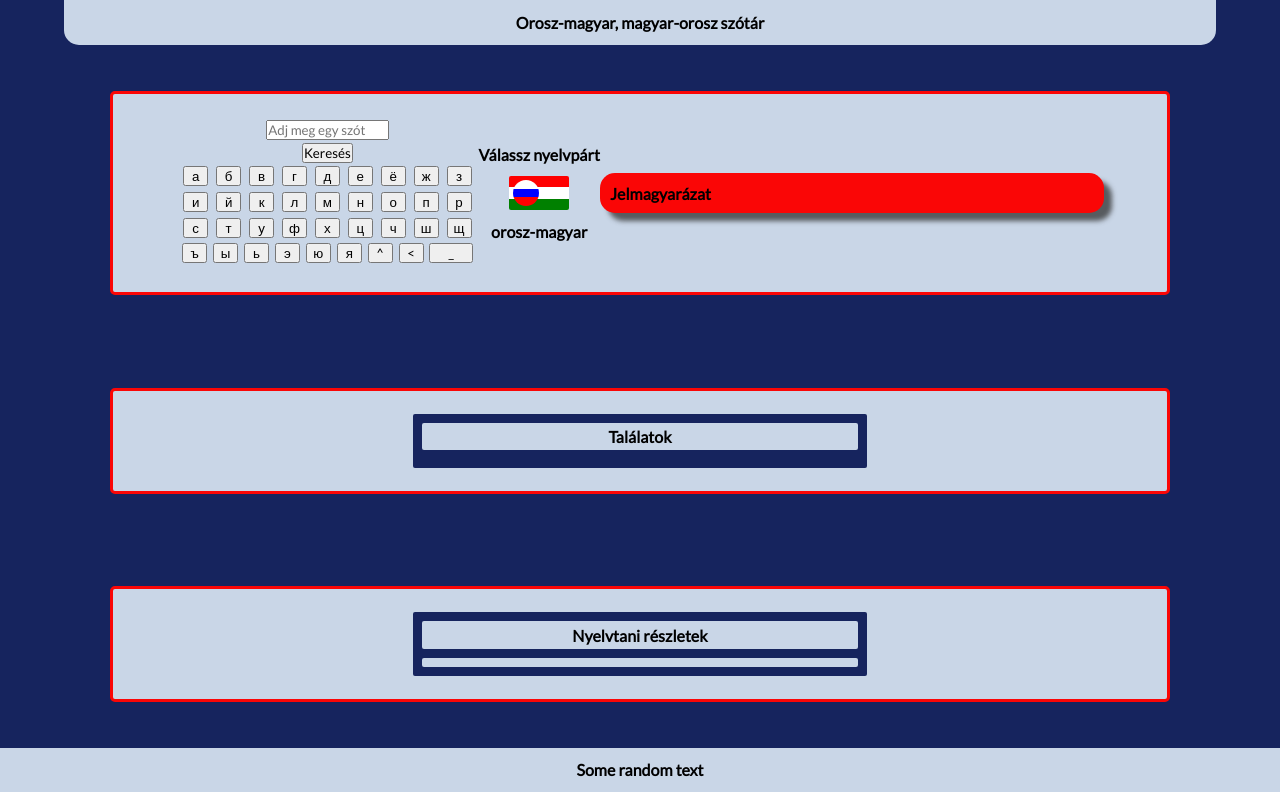
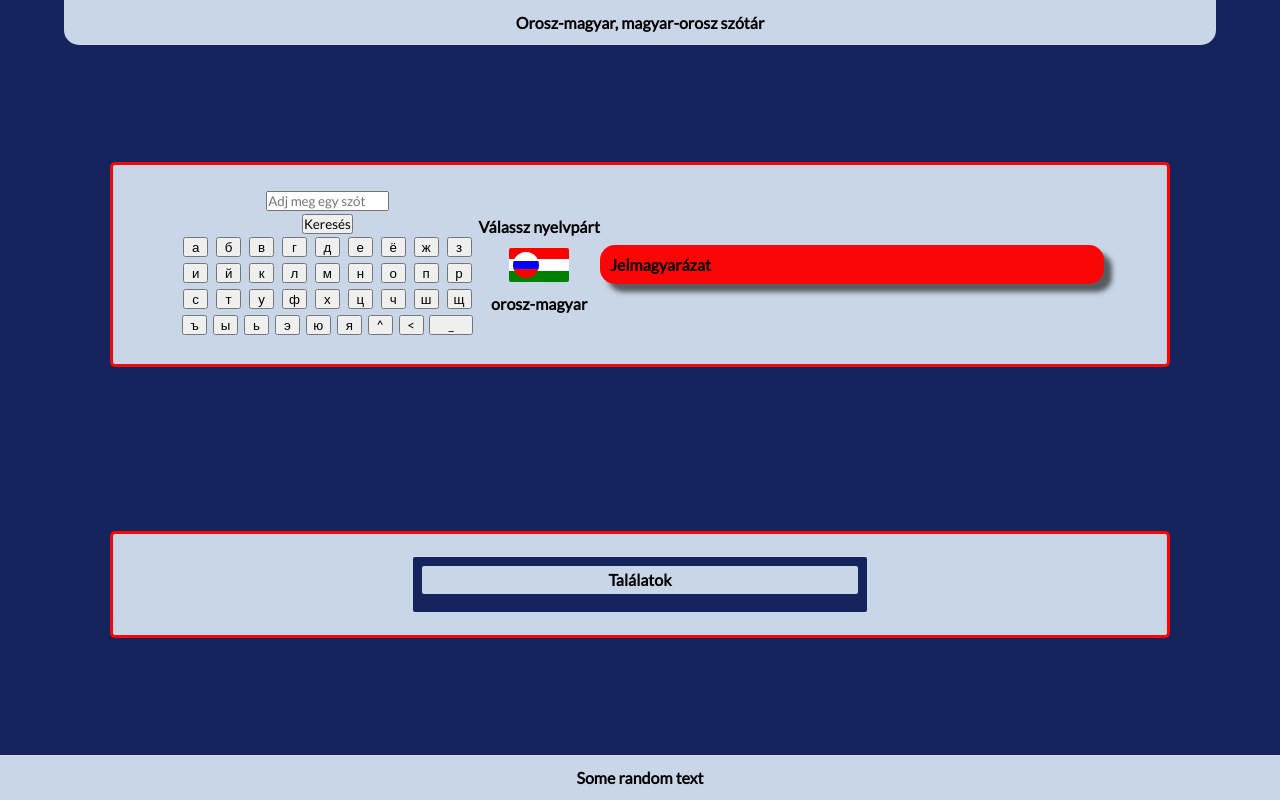
Before and after one commit to Flomm/rusDict, a React (Create React App) app: page / in a window 1280 px wide. Built offline with nearby package versions, Linux system fonts and the light colour scheme.

Commit message:
Add pop-up for details

```diff
--- a/src/App.js
+++ b/src/App.js
@@ -1,13 +1,15 @@
 import React from 'react';
-import './App.css';
 import { Upper } from './components/upper/upperMain';
 import { Lower } from './components/lower/lowerMain';
+import { DetailsArticle } from './components/lower/details';
 import { useState } from 'react';
 import { parseHTML } from './resources/parser';
 
 export const App = () => {
   const [queryWord, setQueryWord] = useState('');
   const [table, setTable] = useState('');
+  const [shadiness, setShadiness] = useState('');
+
   function handleSubmit(ev) {
     ev.preventDefault();
     const inputField = ev.target.elements[0];
@@ -28,16 +30,38 @@ export const App = () => {
       .then((data) => {
         const newTable = parseHTML(data);
         setTable(newTable);
+        setShadiness('shady');
       })
       .catch((err) => setTable(err.message));
   }
 
+  function renderTable() {
+    if (table) {
+      return (
+        <div className="lower holder details">
+          <div className="table-main">
+            <button onClick={escTable}>X</button>
+            <DetailsArticle data={table} />
+          </div>
+        </div>
+      );
+    }
+  }
+
+  function escTable() {
+    setTable('');
+    setShadiness('');
+  }
+
   return (
-    <div className="wrapper">
-      <header>Orosz-magyar, magyar-orosz szótár</header>
-      <Upper onsubmit={handleSubmit} />
-      <Lower qWord={[queryWord]} data={table} handleClick={handleClick} />
-      <footer>Some random text</footer>
+    <div>
+      {renderTable()}
+      <div className={`wrapper ${shadiness}`}>
+        <header>Orosz-magyar, magyar-orosz szótár</header>
+        <Upper onsubmit={handleSubmit} />
+        <Lower qWord={[queryWord]} data={table} handleClick={handleClick} />
+        <footer>Some random text</footer>
+      </div>
     </div>
   );
 };
--- a/src/components/lower/lowerMain.js
+++ b/src/components/lower/lowerMain.js
@@ -1,4 +1,3 @@
-import { DetailsArticle } from './details';
 import ResultsArticle from './results';
 
 export const Lower = (props) => {
@@ -9,11 +8,6 @@ export const Lower = (props) => {
           <ResultsArticle word={props.qWord} handleClick={props.handleClick} />
         </div>
       </div>
-      <div className="lower holder">
-        <div className="lower-parts">
-          <DetailsArticle data={props.data} />
-        </div>
-      </div>
     </div>
   );
 };
--- a/src/index.css
+++ b/src/index.css
@@ -3,6 +3,7 @@
 :root {
   --lightblue: rgb(201, 214, 231);
   --navyblue: #16245e;
+  --reddy: rgb(250, 6, 6);
 }
 
 * {
@@ -16,6 +17,21 @@ button {
   cursor: pointer;
 }
 
+.wrapper {
+  height: 100vh;
+  position: relative;
+  background-color: var(--navyblue);
+  display: flex;
+  flex-direction: column;
+  justify-content: space-between;
+  align-items: center;
+}
+
+.shady {
+  filter: brightness(75%);
+  pointer-events: none;
+}
+
 header {
   width: 90%;
   background-color: var(--lightblue);
@@ -24,15 +40,6 @@ header {
   font-weight: bolder;
   border-bottom-left-radius: 15px;
   border-bottom-right-radius: 15px;
-}
-
-.wrapper {
-  width: 100%;
-  background-color: var(--navyblue);
-  display: flex;
-  flex-direction: column;
-  justify-content: center;
-  align-items: center;
 }
 
 .main {
@@ -48,7 +55,7 @@ header {
   background-color: var(--lightblue);
   padding: 2%;
   margin: 4%;
-  border-color: rgb(250, 6, 6);
+  border-color: var(--reddy);
   border-style: solid;
   border-radius: 5px;
 }
@@ -99,7 +106,7 @@ input {
 }
 
 .upper-right {
-  background-color: rgb(250, 6, 6);
+  background-color: var(--reddy);
   box-shadow: 8px 8px 5px 0px rgba(50, 50, 50, 0.75);
   padding: 1%;
   width: 50%;
@@ -129,6 +136,7 @@ input {
 }
 
 .slider {
+  z-index: 0;
   position: absolute;
   cursor: pointer;
   top: 0;
@@ -141,6 +149,7 @@ input {
 }
 
 .slider:before {
+  z-index: 0;
   position: absolute;
   content: '';
   height: 26px;
@@ -170,6 +179,7 @@ input:checked + .slider:before {
 
 .toggle-holder label {
   font-weight: bolder;
+  text-align: center;
 }
 
 .slider.round:before {
@@ -185,6 +195,7 @@ input:checked + .slider:before {
   display: flex;
   justify-content: center;
 }
+
 .lower-parts:nth-child(1) {
   width: 45%;
 }
@@ -230,17 +241,54 @@ article li:active {
   background-color: rgba(50, 50, 50, 0.75);
 }
 
+.details {
+  z-index: 1;
+  position: absolute;
+  margin: 0;
+  top: 50%;
+  left: 50%;
+  transform: translate(-50%, -50%);
+}
+
+.table-main {
+  display: flex;
+  flex-direction: column;
+  align-items: center;
+  justify-content: center;
+}
+
+.table-main button {
+  align-self: flex-end;
+  font-weight: bolder;
+  background-color: transparent;
+  color: var(--reddy);
+  padding: 0.5%;
+  border: none;
+  outline: none;
+}
+
+.table-main button:hover {
+  color: var(--navyblue);
+}
+
+.table-main button:active {
+  filter: brightness(120%);
+}
+
 .table-div {
   display: flex;
   justify-content: center;
   align-items: center;
+  padding: 2%;
 }
 
 table {
   background-color: var(--lightblue);
   display: flex;
-  flex-wrap: wrap;
-  margin: 4%;
+  justify-content: center;
+}
+table * {
+  padding: 1%;
 }
 
 th {
@@ -248,11 +296,12 @@ th {
   background-color: var(--navyblue);
   padding: 1%;
   border-radius: 2px;
-  border-left: 1.5px solid rgb(250, 6, 6);
-  border-right: 1.5px solid rgb(250, 6, 6);
+  border-left: 1.5px solid var(--reddy);
+  border-right: 1.5px solid var(--reddy);
 }
 
-td {
+td,
+th {
   text-align: center;
 }
 
```
